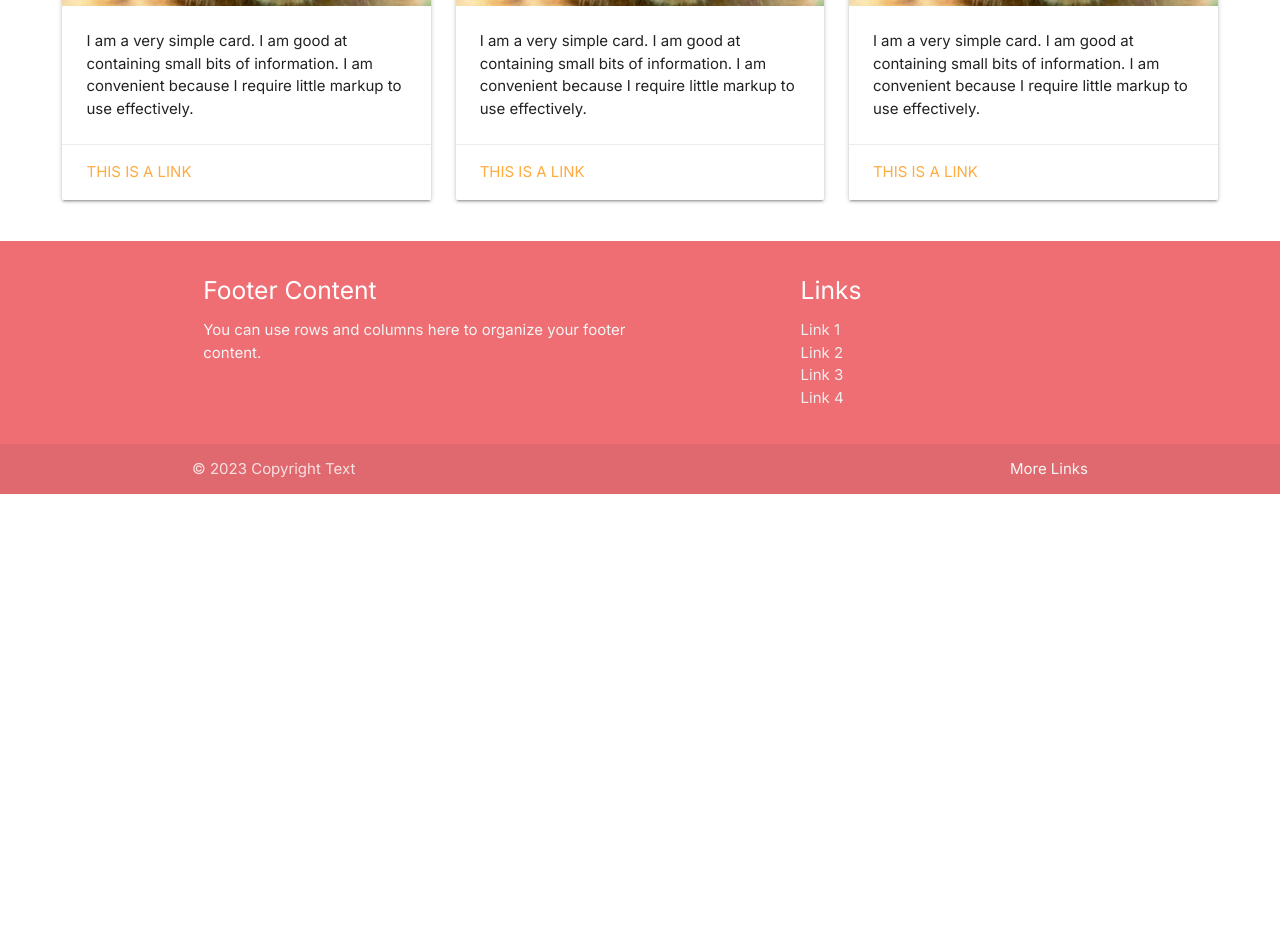
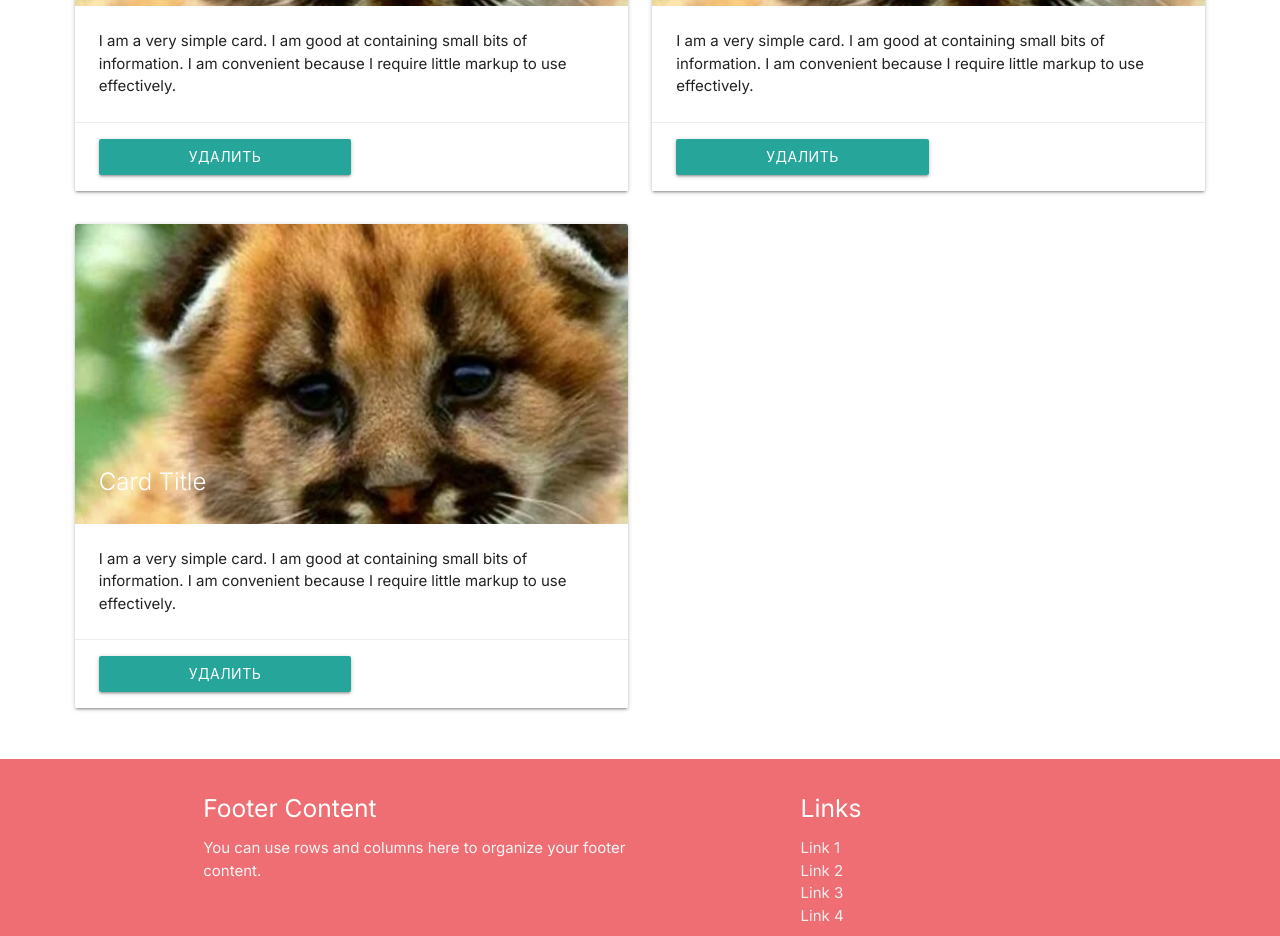
Before and after one commit to RuslanSharipov63/nextUpdate, a Next.js app: page /account in a window 1280 px wide. Shown: the part 860-1796 px from the top of the page. Before the commit the page ends 1354 px from the top, so only its background shows below. Built offline with nearby package versions, Linux system fonts and the light colour scheme.

Commit message:
create photolist two

```diff
--- a/components/Button.tsx
+++ b/components/Button.tsx
@@ -1,4 +1,5 @@
 import { FC } from "react";
+import style from "./../stylescomponent/Button.module.css";
 
 type ButtonProps = {
   text: string;
@@ -6,10 +7,9 @@ type ButtonProps = {
 };
 
 const Button: FC<ButtonProps> = ({ text, funcClick }) => {
-
   return (
     <button
-      className="btn waves-effect waves-light"
+      className={`${style.button} btn waves-effect waves-light`}
       value="ANY_VALUE_HERE"
       type="submit"
       onClick={(e) => funcClick(e)}
--- a/components/PhotoList.tsx
+++ b/components/PhotoList.tsx
@@ -1,9 +1,12 @@
 import Image from "next/image";
-import Link from "next/link";
-import style from './../stylescomponent/PhotoList.module.css'
-
+import style from "./../stylescomponent/PhotoList.module.css";
+import Button from "./Button";
 
 const PhotoList = () => {
+  const funcDeletePhoto = () => {
+    alert("Фото удалено");
+  };
+
   return (
     <>
       <div className={style.container}>
@@ -20,11 +23,14 @@ const PhotoList = () => {
             <span className="card-title">Card Title</span>
           </div>
           <div className="card-content">
-                        <p>I am a very simple card. I am good at containing small bits of information.
-                            I am convenient because I require little markup to use effectively.</p>
+            <p>
+              I am a very simple card. I am good at containing small bits of
+              information. I am convenient because I require little markup to
+              use effectively.
+            </p>
           </div>
           <div className="card-action">
-                        <a href="#">This is a link</a>
+            <Button text={"удалить"} funcClick={funcDeletePhoto} />
           </div>
         </div>
         <div className="card">
@@ -40,11 +46,14 @@ const PhotoList = () => {
             <span className="card-title">Card Title</span>
           </div>
           <div className="card-content">
-                        <p>I am a very simple card. I am good at containing small bits of information.
-                            I am convenient because I require little markup to use effectively.</p>
+            <p>
+              I am a very simple card. I am good at containing small bits of
+              information. I am convenient because I require little markup to
+              use effectively.
+            </p>
           </div>
           <div className="card-action">
-                        <a href="#">This is a link</a>
+            <Button text={"удалить"} funcClick={funcDeletePhoto} />
           </div>
         </div>
         <div className="card">
@@ -60,16 +69,19 @@ const PhotoList = () => {
             <span className="card-title">Card Title</span>
           </div>
           <div className="card-content">
-                        <p>I am a very simple card. I am good at containing small bits of information.
-                            I am convenient because I require little markup to use effectively.</p>
+            <p>
+              I am a very simple card. I am good at containing small bits of
+              information. I am convenient because I require little markup to
+              use effectively.
+            </p>
           </div>
           <div className="card-action">
-                        <a href="#">This is a link</a>
+            <Button text={"удалить"} funcClick={funcDeletePhoto} />
           </div>
         </div>
       </div>
     </>
   );
-}
+};
 
 export default PhotoList;
--- /dev/null
+++ b/stylescomponent/Button.module.css
@@ -0,0 +1,5 @@
+.button {
+  width: 50%;
+  margin: 0 auto;
+  text-align: center;
+}
--- a/stylescomponent/PhotoList.module.css
+++ b/stylescomponent/PhotoList.module.css
@@ -2,12 +2,13 @@
   display: grid;
   grid-row-gap: 1%;
   padding: 2%;
+  margin-bottom: 20px;
 }
 
-@media screen and (min-width: 600px) {
+@media screen and (min-width: 700px) {
   .container {
     display: grid;
-        grid-template-columns: 30% 30% 30%;
+    grid-template-columns: 45% 45%;
     grid-column-gap: 2%;
     justify-content: center;
   }
```
Lines whose indentation alone changed are shown as unchanged.
